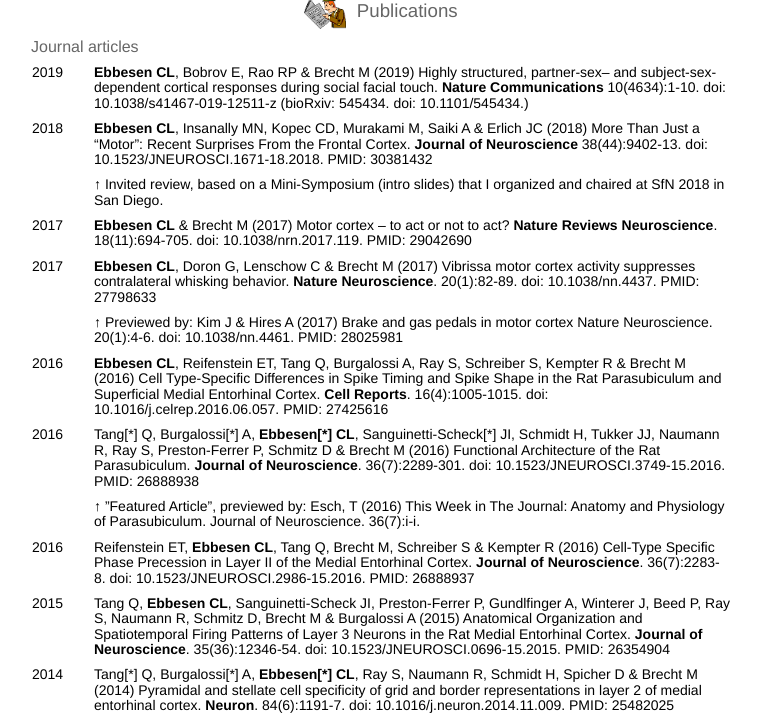
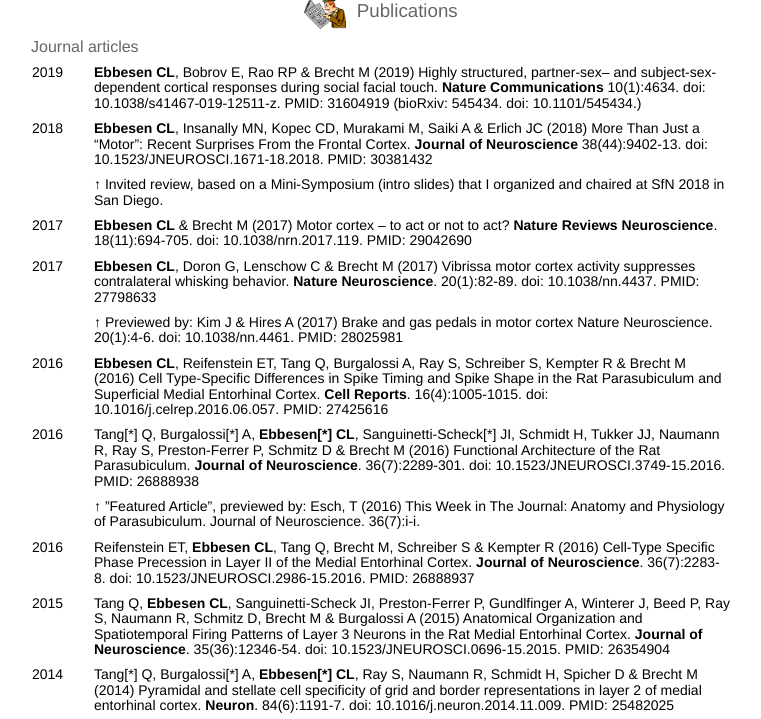
Before and after one commit to chrelli/chrelli.github.io, a Jekyll site: the page built from index.html, in a window 1280 px wide and 900 px high, scrolled down 1282 px, cut to the strip 181-900 px from the top of the window. Shown: the whole strip, without its empty margins (259-1020 px from the left). Built offline with Jekyll 4.4.1, drawn with Linux system fonts in a browser that asks for light colours; nearby versions of some CDN libraries; some web fonts are replaced; a style sheet for code colours, icons or effects is not loaded.

Commit message:
pmid to natcomm

```diff
--- a/index.html
+++ b/index.html
@@ -241,7 +241,7 @@
 				<!-- <td class="year" width=60px>preprint</td> -->
 				<td class="year">
         <a href="https://doi.org/10.1038/s41467-019-12511-z" class="pub">
-           <b>Ebbesen CL</b>, Bobrov E, Rao RP & Brecht M (2019) Highly structured, partner-sex– and subject-sex-dependent cortical responses during social facial touch. <b>Nature Communications</b> 10(4634):1-10. doi: 10.1038/s41467-019-12511-z (bioRxiv: 545434. doi: 10.1101/545434.)
+           <b>Ebbesen CL</b>, Bobrov E, Rao RP & Brecht M (2019) Highly structured, partner-sex– and subject-sex-dependent cortical responses during social facial touch. <b>Nature Communications</b> 10(1):4634. doi: 10.1038/s41467-019-12511-z. PMID: 31604919 (bioRxiv: 545434. doi: 10.1101/545434.)
          </a>
        </td>
 		</tr>
```
Also changed, not shown: 1 other file.
